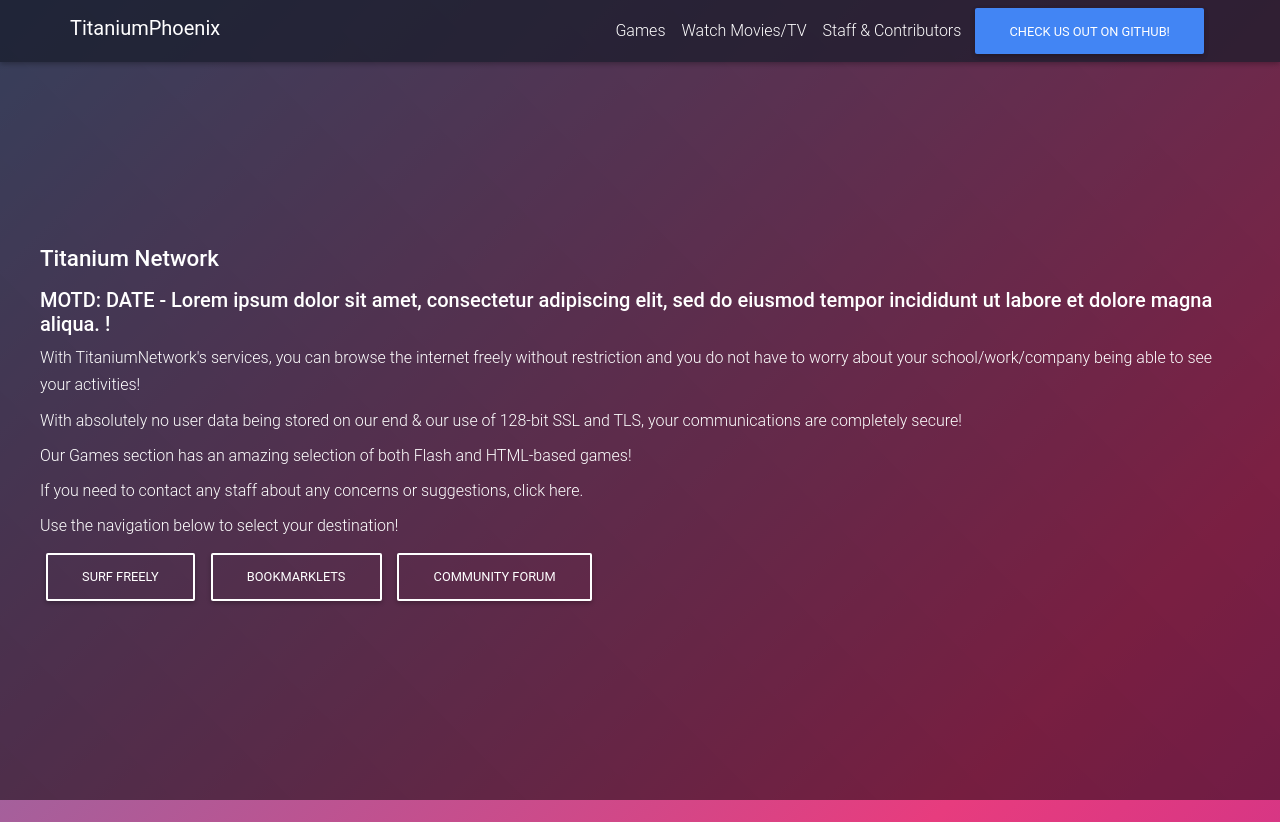
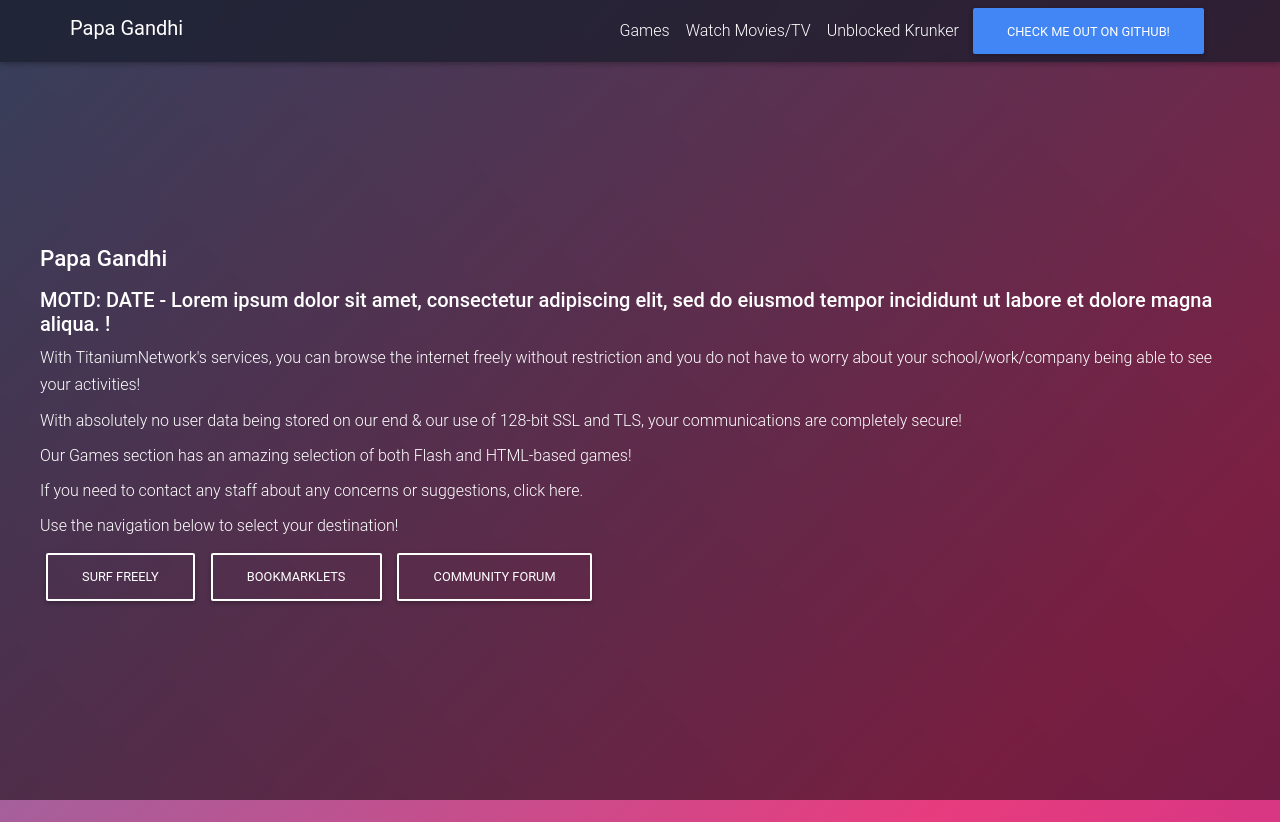
Before and after one commit to HaritheHacker/Me-website, a plain HTML site: page index.html in a window 1280 px wide. Drawn offline with Linux system fonts and the light colour scheme; a web font is replaced by a local one.

Commit message:
Update index.html

```diff
--- a/index.html
+++ b/index.html
@@ -10,14 +10,14 @@
     <body id="top">
 <!-- Navbar-->
       <nav class="navbar white-text navbar-expand-lg navbar-dark fixed-top" id="navbar">
-        <div class="container"><a class="navbar-brand" href="index.html"><strong>TitaniumPhoenix</strong></a>
+        <div class="container"><a class="navbar-brand" href="index.html"><strong>Papa Gandhi</strong></a>
           <button class="navbar-toggler" type="button" data-toggle="collapse" data-target="#navbarContent" aria-controls="navbarContent" aria-expanded="false" aria-label="Toggle navigation"><span class="navbar-toggler-icon"></span></button>
           <div class="collapse navbar-collapse" id="navbarContent">
             <ul class="navbar-nav ml-auto">
               <li class="nav-item"><a class="nav-link waves-effect waves-light" href="./selection3.html">Games</a></li>
               <li class="nav-item"><a class="nav-link waves-effect waves-light" href="./selection2.html">Watch Movies/TV</a></li>
-              <li class="nav-item"><a class="nav-link waves-effect waves-light" href="./contributors.html">Staff & Contributors</a></li></ul>
-            <a class="btn btn-primary btn-rounded my-0 waves-effect waves-light" href="https://github.com/titaniumnetwork-dev" target="_blank">Check us out on Github!</a>
+              <li class="nav-item"><a class="nav-link waves-effect waves-light" href="./contributors.html">Unblocked Krunker</a></li></ul>
+            <a class="btn btn-primary btn-rounded my-0 waves-effect waves-light" href="https://github.com/HaritheHacker" target="_blank">Check me out on Github!</a>
           </div>
         </div>
       </nav>
@@ -27,7 +27,7 @@
           <div class="container">
             <div class="row">
               <div class="wow fadeInLeft white-text" style="visibility: visible; animation-name: fadeInLeft;">
-                <h2 class="h2-responsive font-bold mt-sm-2">Titanium Network</h2>
+                <h2 class="h2-responsive font-bold mt-sm-2">Papa Gandhi</h2>
                 <h3 class="h3-responsive font-bold mt-sm-3">MOTD: DATE - Lorem ipsum dolor sit amet, consectetur adipiscing elit, sed do eiusmod tempor incididunt ut labore et dolore magna aliqua. !</h3>
                 <div class="h6">With TitaniumNetwork's services, you can browse the internet freely without restriction and you do not have to worry about your school/work/company being able to see your activities!</div>
                 <div class="h6">With absolutely no user data being stored on our end & our use of 128-bit SSL and TLS, your communications are completely secure!</div>
```
